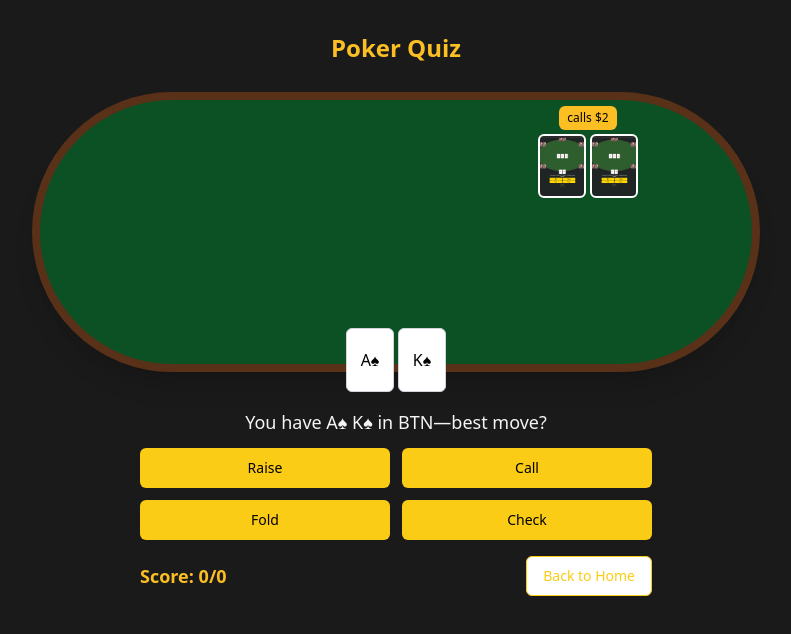
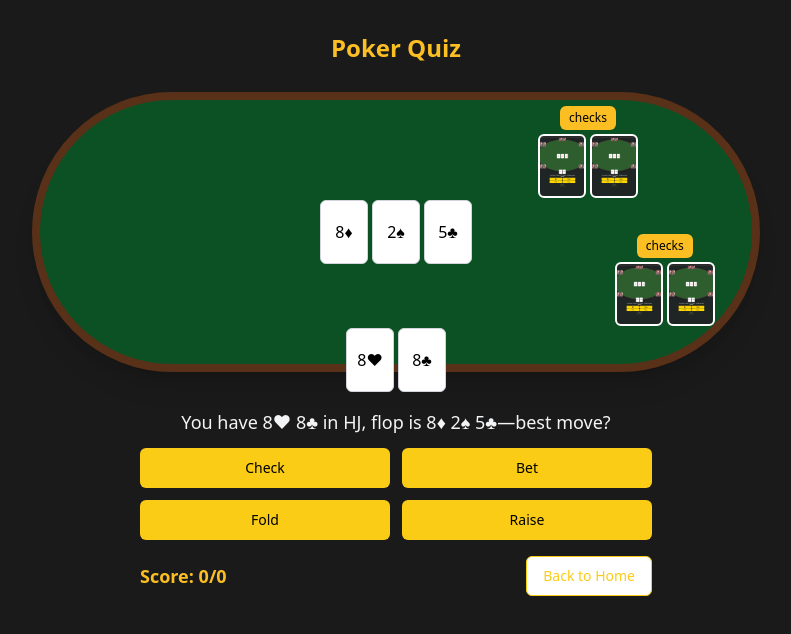
Before and after one commit to foxfire123321/wild-card-quizzer, a React (Vite) app: page /quiz in a window 1280 px wide. Shown: the top 634 px of the page, without its empty margins (244-1035 px from the left). Built offline with nearby package versions, Linux system fonts and the light colour scheme.

Commit message:
Shuffle quiz questions and answers
Randomize the order of questions and answer options for each quiz.

```diff
--- a/src/components/poker/AnswerOptions.tsx
+++ b/src/components/poker/AnswerOptions.tsx
@@ -1,9 +1,11 @@
 
-import React from "react";
+import React, { useEffect, useState } from "react";
 import { Button } from "@/components/ui/button";
+import { shuffleArray } from "@/utils/quizUtils";
 
 interface AnswerOptionsProps {
   options: string[];
+  correctAnswer: string; // Original correct answer
   selectedAnswer: string | null;
   isCorrect: boolean | null;
   onAnswerSelect: (answer: string) => void;
@@ -11,10 +13,19 @@ interface AnswerOptionsProps {
 
 const AnswerOptions: React.FC<AnswerOptionsProps> = ({
   options,
+  correctAnswer,
   selectedAnswer,
   isCorrect,
   onAnswerSelect
 }) => {
+  // State to store shuffled options
+  const [shuffledOptions, setShuffledOptions] = useState<string[]>([]);
+
+  // Shuffle options when they change
+  useEffect(() => {
+    setShuffledOptions(shuffleArray([...options]));
+  }, [options]);
+
   // Function to determine button styling based on selection state
   const getButtonClass = (option: string) => {
     if (!selectedAnswer) return "btn-answer";
@@ -30,7 +41,7 @@ const AnswerOptions: React.FC<AnswerOptionsProps> = ({
 
   return (
     <div className="grid grid-cols-1 sm:grid-cols-2 gap-3 mb-4">
-      {options.map((option, index) => (
+      {shuffledOptions.map((option, index) => (
         <Button
           key={`option-${index}`}
           className={getButtonClass(option)}
--- a/src/pages/Quiz.tsx
+++ b/src/pages/Quiz.tsx
@@ -5,10 +5,11 @@ import { useNavigate } from "react-router-dom";
 import { Card } from "@/components/ui/card";
 import PokerTable from "@/components/poker/PokerTable";
 import AnswerOptions from "@/components/poker/AnswerOptions";
-import { useQuizData, extractUserPosition, Question } from "@/utils/quizUtils";
+import { useQuizData, extractUserPosition, Question, shuffleArray } from "@/utils/quizUtils";
 
 const Quiz = () => {
-  const { questions, loading, error } = useQuizData();
+  const { questions: originalQuestions, loading, error } = useQuizData();
+  const [shuffledQuestions, setShuffledQuestions] = useState<Question[]>([]);
   const [currentQuestionIndex, setCurrentQuestionIndex] = useState(0);
   const [selectedAnswer, setSelectedAnswer] = useState<string | null>(null);
   const [isCorrect, setIsCorrect] = useState<boolean | null>(null);
@@ -17,19 +18,26 @@ const Quiz = () => {
   const [visibleOpponents, setVisibleOpponents] = useState<number[]>([]);
   const navigate = useNavigate();
 
+  // Shuffle questions when they load
+  useEffect(() => {
+    if (originalQuestions.length > 0) {
+      setShuffledQuestions(shuffleArray([...originalQuestions]));
+    }
+  }, [originalQuestions]);
+
   // When questions load or current question changes, update the user position
   useEffect(() => {
-    if (questions.length > 0 && currentQuestionIndex < questions.length) {
-      const position = extractUserPosition(questions[currentQuestionIndex].question);
+    if (shuffledQuestions.length > 0 && currentQuestionIndex < shuffledQuestions.length) {
+      const position = extractUserPosition(shuffledQuestions[currentQuestionIndex].question);
       setUserPosition(position);
       setVisibleOpponents([]); // Reset visible opponents for the new question
     }
-  }, [currentQuestionIndex, questions]);
+  }, [currentQuestionIndex, shuffledQuestions]);
 
   // Animate opponent actions appearance
   useEffect(() => {
-    if (questions.length > 0 && currentQuestionIndex < questions.length) {
-      const currentQuestion = questions[currentQuestionIndex];
+    if (shuffledQuestions.length > 0 && currentQuestionIndex < shuffledQuestions.length) {
+      const currentQuestion = shuffledQuestions[currentQuestionIndex];
       if (!currentQuestion.opponent_actions) return;
 
       // Clear any existing timeouts
@@ -48,10 +56,10 @@ const Quiz = () => {
         timeoutIds.forEach(id => window.clearTimeout(id));
       };
     }
-  }, [currentQuestionIndex, questions]);
+  }, [currentQuestionIndex, shuffledQuestions]);
 
   const handleAnswerSelect = (answer: string) => {
-    const currentQuestion = questions[currentQuestionIndex];
+    const currentQuestion = shuffledQuestions[currentQuestionIndex];
 
     setSelectedAnswer(answer);
     const correct = answer === currentQuestion.answer;
@@ -63,7 +71,7 @@ const Quiz = () => {
 
     // Move to next question after delay
     setTimeout(() => {
-      if (currentQuestionIndex < questions.length - 1) {
+      if (currentQuestionIndex < shuffledQuestions.length - 1) {
         setCurrentQuestionIndex(prevIndex => prevIndex + 1);
         setSelectedAnswer(null);
         setIsCorrect(null);
@@ -77,11 +85,11 @@ const Quiz = () => {
 
   // Render the current question
   const renderCurrentQuestion = () => {
-    if (loading || questions.length === 0 || currentQuestionIndex >= questions.length) {
+    if (loading || shuffledQuestions.length === 0 || currentQuestionIndex >= shuffledQuestions.length) {
       return null;
     }
 
-    const currentQuestion = questions[currentQuestionIndex];
+    const currentQuestion = shuffledQuestions[currentQuestionIndex];
 
     return (
       <div className="w-full h-full flex flex-col items-center">
@@ -103,6 +111,7 @@ const Quiz = () => {
 
           <AnswerOptions
             options={currentQuestion.options}
+            correctAnswer={currentQuestion.answer}
             selectedAnswer={selectedAnswer}
             isCorrect={isCorrect}
             onAnswerSelect={handleAnswerSelect}
--- a/src/utils/quizUtils.ts
+++ b/src/utils/quizUtils.ts
@@ -21,6 +21,16 @@ export interface Question {
   opponent_actions?: OpponentAction[];
   cards?: Cards;
 }
+
+// Fisher-Yates shuffle algorithm
+export const shuffleArray = <T>(array: T[]): T[] => {
+  const newArray = [...array];
+  for (let i = newArray.length - 1; i > 0; i--) {
+    const j = Math.floor(Math.random() * (i + 1));
+    [newArray[i], newArray[j]] = [newArray[j], newArray[i]];
+  }
+  return newArray;
+};
 
 export const useQuizData = () => {
   const [questions, setQuestions] = useState<Question[]>([]);
```
